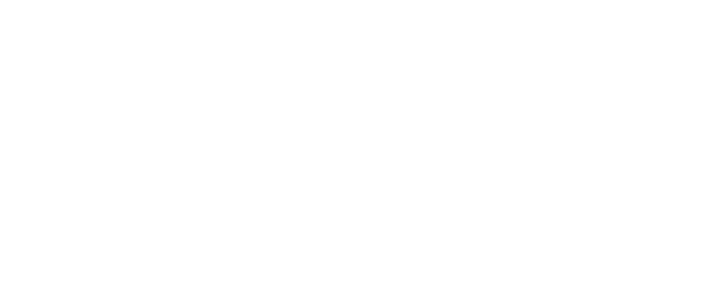
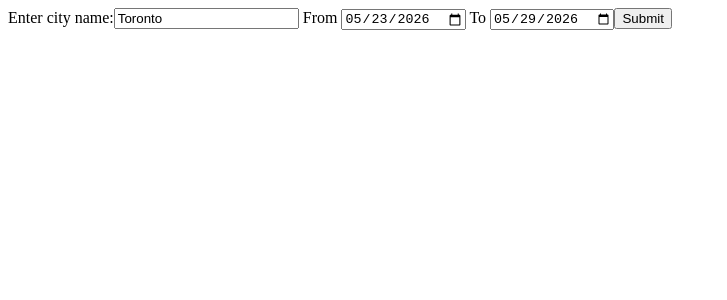
Before and after one commit to neel1209/historical-weather-dashboard, a React (Vite) app: page / in a window 1280 px wide. Shown: the top 300 px of the page, without its empty margins (0-727 px from the left). Built offline with nearby package versions, Linux system fonts and the light colour scheme; no server answers; the HTML template or start-up script is replaced by a standard one.

Commit message:
feat(pages): add Dashboard to connect SearchBar and useWeather
- add Dashboard component managing cityName, startDate, endDate state
- update SearchBar to accept default values via props
- render Dashboard in App.jsx, completing the data flow end to end

```diff
--- a/src/App.jsx
+++ b/src/App.jsx
@@ -1,5 +1,10 @@
+import Dashboard from "./pages/Dashboard";
 function App() {
-    return <></>;
+    return (
+        <>
+            <Dashboard />
+        </>
+    );
 }
 
 export default App;
--- a/src/components/Searchbar/SearchBar.jsx
+++ b/src/components/Searchbar/SearchBar.jsx
@@ -1,16 +1,13 @@
 import { useState } from "react";
-const SearchBar = ({ onSearch }) => {
-    const [cityName, setCityName] = useState("Toronto");
-    const [startDate, setStartDate] = useState(
-        new Date(new Date().setDate(new Date().getDate() - 30))
-            .toISOString()
-            .split("T")[0],
-    );
-    const [endDate, setEndDate] = useState(
-        new Date(new Date().setDate(new Date().getDate() - 15))
-            .toISOString()
-            .split("T")[0],
-    );
+const SearchBar = ({
+    onSearch,
+    defaultCityName,
+    defaultStartDate,
+    defaultEndDate,
+}) => {
+    const [cityName, setCityName] = useState(defaultCityName);
+    const [startDate, setStartDate] = useState(defaultStartDate);
+    const [endDate, setEndDate] = useState(defaultEndDate);
 
     const handleSubmit = () => {
         onSearch(cityName, startDate, endDate);
--- /dev/null
+++ b/src/pages/Dashboard.jsx
@@ -0,0 +1,37 @@
+import { useState } from "react";
+import useWeather from "../hooks/useWeather";
+import SearchBar from "../components/Searchbar/SearchBar";
+
+const Dashboard = () => {
+    const [cityName, setCityName] = useState("Toronto");
+    const [startDate, setStartDate] = useState(
+        new Date(new Date().setDate(new Date().getDate() - 14))
+            .toISOString()
+            .split("T")[0],
+    );
+    const [endDate, setEndDate] = useState(
+        new Date(new Date().setDate(new Date().getDate() - 8))
+            .toISOString()
+            .split("T")[0],
+    );
+    const { data, loading, error } = useWeather(cityName, startDate, endDate);
+
+    const handleSearch = (newCity, newStart, newEnd) => {
+        setCityName(newCity);
+        setStartDate(newStart);
+        setEndDate(newEnd);
+    };
+    console.log(data);
+    return (
+        <>
+            <SearchBar
+                onSearch={handleSearch}
+                defaultCityName={cityName}
+                defaultStartDate={startDate}
+                defaultEndDate={endDate}
+            />
+        </>
+    );
+};
+
+export default Dashboard;
```
